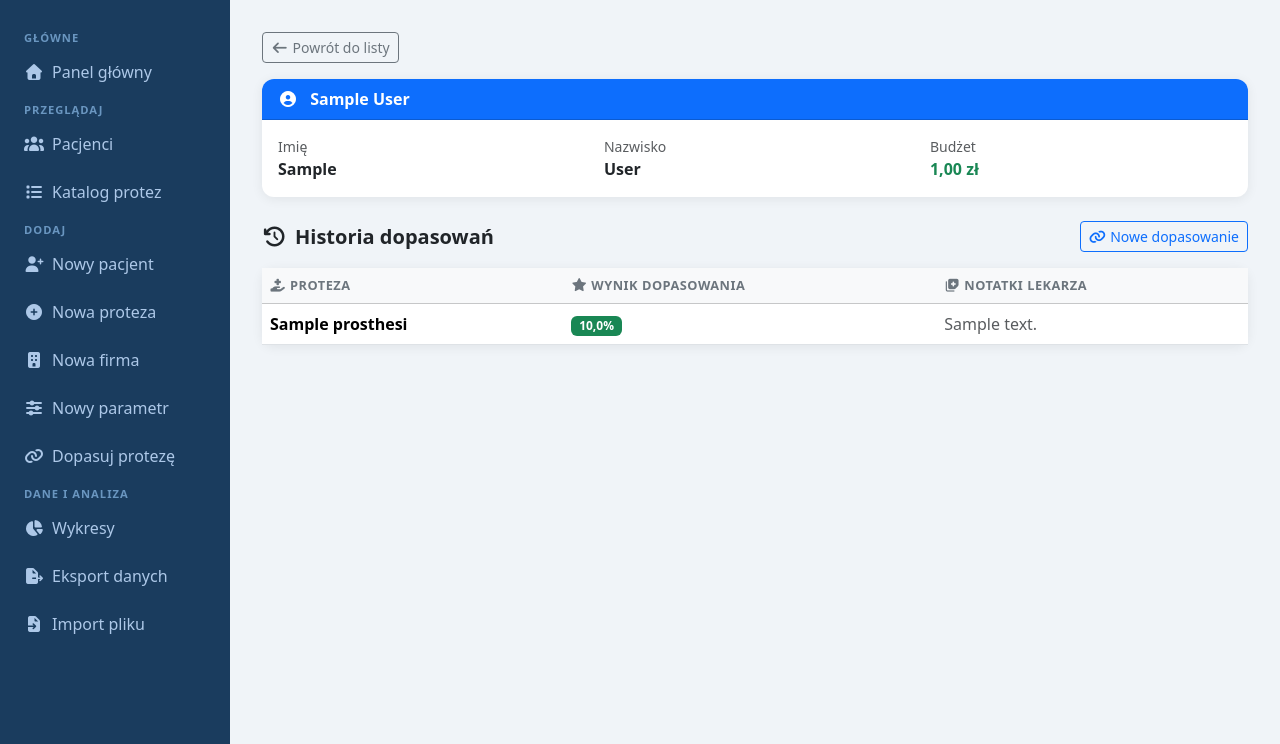
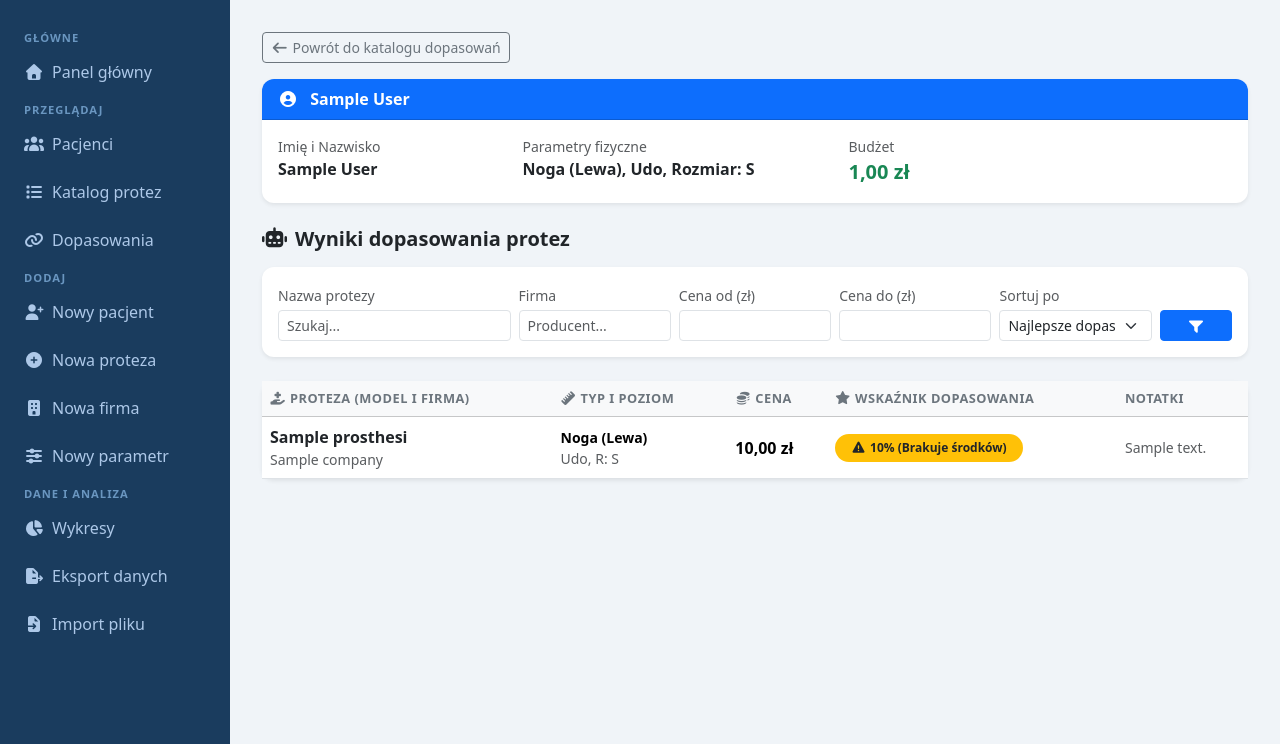
Before and after one commit to nataliastrzoda/django-prosthesis, a Django app: page /patient/1/ in a window 1280 px wide. Shown: the part 56-800 px from the top of the page. Run offline with Django 5.2, Linux system fonts and the light colour scheme; tables that the repository leaves empty hold one stand-in row (values such as "Sample post"); some libraries are stand-ins or nearby versions.

Commit message:
Dopasowania naprawione

```diff
--- a/web_app_project/templates/base.html
+++ b/web_app_project/templates/base.html
@@ -77,23 +77,25 @@
 
       <li><span class="nav-section">Główne</span></li>
       <li class="nav-item">
-        <a class="nav-link {% if request.path == '/' %}active{% endif %}"
-           href="{% url 'home' %}">
+        <a class="nav-link {% if request.path == '/' %}active{% endif %}" href="{% url 'home' %}">
           <i class="fa-solid fa-house me-2"></i>Panel główny
         </a>
       </li>
 
       <li><span class="nav-section">Przeglądaj</span></li>
       <li class="nav-item">
-        <a class="nav-link {% if 'patients' in request.path %}active{% endif %}"
-           href="{% url 'patients' %}">
+        <a class="nav-link {% if 'patients' in request.path %}active{% endif %}" href="{% url 'patients' %}">
           <i class="fa-solid fa-users me-2"></i>Pacjenci
         </a>
       </li>
       <li class="nav-item">
-        <a class="nav-link {% if 'prostheses' in request.path %}active{% endif %}"
-           href="{% url 'prosthesis_list' %}">
+        <a class="nav-link {% if 'prostheses' in request.path %}active{% endif %}" href="{% url 'prosthesis_list' %}">
           <i class="fa-solid fa-list me-2"></i>Katalog protez
+        </a>
+      </li>
+      <li class="nav-item">
+        <a class="nav-link {% if 'matches' in request.path %}active{% endif %}" href="{% url 'matches_list' %}">
+          <i class="fa-solid fa-link me-2"></i>Dopasowania
         </a>
       </li>
 
@@ -118,28 +120,20 @@
           <i class="fa-solid fa-sliders me-2"></i>Nowy parametr
         </a>
       </li>
-      <li class="nav-item">
-        <a class="nav-link" href="{% url 'add_match' %}">
-          <i class="fa-solid fa-link me-2"></i>Dopasuj protezę
-        </a>
-      </li>
 
       <li><span class="nav-section">Dane i analiza</span></li>
       <li class="nav-item">
-        <a class="nav-link {% if 'charts' in request.path %}active{% endif %}"
-           href="{% url 'charts' %}">
+        <a class="nav-link {% if 'charts' in request.path %}active{% endif %}" href="{% url 'charts' %}">
           <i class="fa-solid fa-chart-pie me-2"></i>Wykresy
         </a>
       </li>
       <li class="nav-item">
-        <a class="nav-link {% if 'export' in request.path %}active{% endif %}"
-           href="{% url 'export_data' %}">
+        <a class="nav-link {% if 'export' in request.path %}active{% endif %}" href="{% url 'export_data' %}">
           <i class="fa-solid fa-file-export me-2"></i>Eksport danych
         </a>
       </li>
       <li class="nav-item">
-        <a class="nav-link {% if 'import' in request.path %}active{% endif %}"
-           href="{% url 'import_file' %}">
+        <a class="nav-link {% if 'import' in request.path %}active{% endif %}" href="{% url 'import_file' %}">
           <i class="fa-solid fa-file-import me-2"></i>Import pliku
         </a>
       </li>
--- a/web_app_project/templates/home.html
+++ b/web_app_project/templates/home.html
@@ -77,9 +77,9 @@
     </a>
   </div>
   <div class="col-sm-6 col-lg-3">
-    <a href="{% url 'add_match' %}" class="card text-decoration-none text-dark p-3 d-flex flex-row align-items-center gap-3">
+    <a href="{% url 'matches_list' %}" class="card text-decoration-none text-dark p-3 d-flex flex-row align-items-center gap-3">
       <i class="fa-solid fa-link fa-lg text-warning"></i>
-      <span class="fw-semibold">Dopasuj protezę</span>
+      <span class="fw-semibold">Katalog dopasowań</span>
     </a>
   </div>
 </div>
--- a/web_app_project/templates/patient_profile.html
+++ b/web_app_project/templates/patient_profile.html
@@ -1,72 +1,121 @@
 {% extends 'base.html' %}
-{% block title %}{{ patient }} – Profil{% endblock %}
+{% block title %}Profil Pacjenta: {{ patient }}{% endblock %}
 
 {% block content %}
-<a href="{% url 'patients' %}" class="btn btn-sm btn-outline-secondary mb-3">
-  <i class="fa-solid fa-arrow-left me-1"></i>Powrót do listy
+<a href="{% url 'matches_list' %}" class="btn btn-sm btn-outline-secondary mb-3">
+  <i class="fa-solid fa-arrow-left me-1"></i>Powrót do katalogu dopasowań
 </a>
 
-<!-- Karta pacjenta -->
-<div class="card mb-4">
-  <div class="card-header bg-primary text-white">
+<div class="card mb-4 shadow-sm border-0">
+  <div class="card-header bg-primary text-white rounded-top">
     <i class="fa-solid fa-user-circle me-2"></i>
     <strong>{{ patient.first_name }} {{ patient.last_name }}</strong>
   </div>
   <div class="card-body">
     <div class="row">
-      <div class="col-md-4">
-        <div class="text-muted small">Imię</div>
-        <div class="fw-semibold">{{ patient.first_name }}</div>
+      <div class="col-md-3">
+        <div class="text-muted small">Imię i Nazwisko</div>
+        <div class="fw-semibold">{{ patient.first_name }} {{ patient.last_name }}</div>
       </div>
       <div class="col-md-4">
-        <div class="text-muted small">Nazwisko</div>
-        <div class="fw-semibold">{{ patient.last_name }}</div>
+        <div class="text-muted small">Parametry fizyczne</div>
+        <div class="fw-semibold">
+          {% if patient.limb_type %}
+            {{ patient.limb_type }} ({{ patient.side }}), {{ patient.amputation_level }}, Rozmiar: {{ patient.size }}
+          {% else %}
+            <span class="text-warning">Brak danych</span>
+          {% endif %}
+        </div>
       </div>
-      <div class="col-md-4">
+      <div class="col-md-5">
         <div class="text-muted small">Budżet</div>
-        <div class="fw-semibold text-success">{{ patient.budget|floatformat:2 }} zł</div>
+        <div class="fw-semibold text-success fs-5">{{ patient.budget|floatformat:2 }} zł</div>
       </div>
     </div>
   </div>
 </div>
 
-<!-- Historia dopasowań -->
-<div class="d-flex justify-content-between align-items-center mb-3">
-  <h5 class="mb-0 fw-bold">
-    <i class="fa-solid fa-clock-rotate-left me-2"></i>Historia dopasowań
-  </h5>
-  <a href="{% url 'add_match' %}" class="btn btn-sm btn-outline-primary">
-    <i class="fa-solid fa-link me-1"></i>Nowe dopasowanie
-  </a>
+<h5 class="mb-3 fw-bold"><i class="fa-solid fa-robot me-2"></i>Wyniki dopasowania protez</h5>
+
+<div class="card shadow-sm mb-4 border-0 bg-white">
+  <div class="card-body">
+    <form method="get" class="row g-2 align-items-end">
+      <div class="col-md-3">
+        <label class="form-label small text-muted mb-1">Nazwa protezy</label>
+        <input type="text" name="search_name" class="form-control form-control-sm" value="{{ search_name }}" placeholder="Szukaj...">
+      </div>
+      <div class="col-md-2">
+        <label class="form-label small text-muted mb-1">Firma</label>
+        <input type="text" name="search_company" class="form-control form-control-sm" value="{{ search_company }}" placeholder="Producent...">
+      </div>
+      <div class="col-md-2">
+        <label class="form-label small text-muted mb-1">Cena od (zł)</label>
+        <input type="number" name="min_price" class="form-control form-control-sm" value="{{ min_price }}">
+      </div>
+      <div class="col-md-2">
+        <label class="form-label small text-muted mb-1">Cena do (zł)</label>
+        <input type="number" name="max_price" class="form-control form-control-sm" value="{{ max_price }}">
+      </div>
+      <div class="col-md-2">
+        <label class="form-label small text-muted mb-1">Sortuj po</label>
+        <select name="sort_by" class="form-select form-select-sm">
+          <option value="-match_score" {% if sort_by == '-match_score' %}selected{% endif %}>Najlepsze dopasowanie</option>
+          <option value="match_score" {% if sort_by == 'match_score' %}selected{% endif %}>Najgorsze dopasowanie</option>
+          <option value="prosthesis__price" {% if sort_by == 'prosthesis__price' %}selected{% endif %}>Cena rosnąco</option>
+          <option value="-prosthesis__price" {% if sort_by == '-prosthesis__price' %}selected{% endif %}>Cena malejąco</option>
+        </select>
+      </div>
+      <div class="col-md-1">
+        <button type="submit" class="btn btn-primary btn-sm w-100"><i class="fa-solid fa-filter"></i></button>
+      </div>
+    </form>
+  </div>
 </div>
 
-<div class="card">
-  <div class="card-body p-0">
-    <table class="table table-hover mb-0">
+<div class="card shadow-sm border-0">
+  <div class="card-body p-0 table-responsive">
+    <table class="table table-hover mb-0 align-middle">
       <thead class="table-light">
         <tr>
-          <th><i class="fa-solid fa-hand-holding-medical me-1"></i>Proteza</th>
-          <th><i class="fa-solid fa-star me-1"></i>Wynik dopasowania</th>
-          <th><i class="fa-solid fa-notes-medical me-1"></i>Notatki lekarza</th>
+          <th><i class="fa-solid fa-hand-holding-medical me-1"></i>Proteza (Model i Firma)</th>
+          <th><i class="fa-solid fa-ruler me-1"></i>Typ i Poziom</th>
+          <th><i class="fa-solid fa-coins me-1"></i>Cena</th>
+          <th><i class="fa-solid fa-star me-1"></i>Wskaźnik dopasowania</th>
+          <th>Notatki</th>
         </tr>
       </thead>
       <tbody>
         {% for match in history %}
         <tr>
-          <td class="fw-semibold">{{ match.prosthesis.name }}</td>
           <td>
-            {% if match.match_score %}
-              <span class="badge bg-success">{{ match.match_score|floatformat:1 }}%</span>
+            <div class="fw-bold text-dark">{{ match.prosthesis.name }}</div>
+            <div class="small text-muted">{{ match.prosthesis.company.name }}</div>
+          </td>
+          <td>
+            {% if match.prosthesis.limb_type %}
+              <div class="small fw-semibold">{{ match.prosthesis.limb_type }} ({{ match.prosthesis.side }})</div>
+              <div class="small text-muted">{{ match.prosthesis.amputation_level }}, R: {{ match.prosthesis.size }}</div>
             {% else %}
-              <span class="text-muted">–</span>
+              <span class="small text-muted">Brak</span>
             {% endif %}
           </td>
-          <td class="text-muted">{{ match.doctor_notes|default:"Brak notatek" }}</td>
+          <td class="fw-semibold">{{ match.prosthesis.price|floatformat:2 }} zł</td>
+          <td>
+            {% if match.match_score < 0 %}
+              <span class="badge bg-danger rounded-pill px-3 py-2"><i class="fa-solid fa-xmark me-1"></i>Nie pasuje fizycznie</span>
+            {% elif match.match_score >= 100 %}
+              <span class="badge bg-success rounded-pill px-3 py-2"><i class="fa-solid fa-check-double me-1"></i>100% dopasowania</span>
+            {% else %}
+              <span class="badge bg-warning text-dark rounded-pill px-3 py-2"><i class="fa-solid fa-triangle-exclamation me-1"></i>{{ match.match_score|floatformat:0 }}% (Brakuje środków)</span>
+            {% endif %}
+          </td>
+          <td class="text-muted small">{{ match.doctor_notes|default:"-" }}</td>
         </tr>
         {% empty %}
         <tr>
-          <td colspan="3" class="text-center text-muted py-4">
-            <i class="fa-solid fa-clipboard me-1"></i>Brak historii dopasowań
+          <td colspan="5" class="text-center text-muted py-5">
+            <i class="fa-solid fa-folder-open fa-2x mb-3 opacity-50"></i>
+            <p class="mb-0">Brak wyników do wyświetlenia dla podanych kryteriów.</p>
           </td>
         </tr>
         {% endfor %}
--- a/web_app_project/urls.py
+++ b/web_app_project/urls.py
@@ -10,7 +10,8 @@ urlpatterns = [
     path("add-prosthesis/",   views.add_prosthesis,  name="add_prosthesis"),
     path("add-company/",      views.add_company,     name="add_company"),
     path("add-parameter/",    views.add_parameter,   name="add_parameter"),
-    path("add-match/",        views.add_match,       name="add_match"),
+    path("matches/",          views.matches_list,    name="matches_list"),
+
     # Eksport
     path("export/",           views.export_data,     name="export_data"),
     path("export/csv/",       views.export_csv,      name="export_csv"),
--- a/web_app_project/views.py
+++ b/web_app_project/views.py
@@ -11,6 +11,7 @@ from django.http import HttpResponse
 from .models import *
 from .forms import *
 from django.core.paginator import Paginator
+from django.db.models import Q, Count
 
 
 def home(request):
@@ -29,12 +30,9 @@ def home(request):
         "chart_data":       chart_data,
     })
 
-from django.db.models import Q
 
 def prosthesis_list(request):
     prostheses = Prosthesis.objects.select_related("company").all().order_by("name")
-
-
     search = request.GET.get("search", "")
 
     if search:
@@ -42,7 +40,6 @@ def prosthesis_list(request):
             Q(name__icontains=search) |
             Q(company__name__icontains=search)
         )
-
 
     min_price = request.GET.get("min_price", "")
     max_price = request.GET.get("max_price", "")
@@ -59,16 +56,13 @@ def prosthesis_list(request):
         except ValueError:
             pass
 
-
     per_page = request.GET.get("per_page", 10)
-
     try:
         per_page = int(per_page)
     except ValueError:
         per_page = 10
 
     paginator = Paginator(prostheses, per_page)
-
     page_number = request.GET.get("page", 1)
     page_obj = paginator.get_page(page_number)
 
@@ -83,16 +77,75 @@ def prosthesis_list(request):
 
 def patient_profile(request, id):
     patient = get_object_or_404(Patient, id=id)
-    history = PatientProsthesis.objects.filter(patient=patient)
+    history = PatientProsthesis.objects.filter(patient=patient).select_related('prosthesis', 'prosthesis__company')
+
+    # Filtrowanie po parametrach GET
+    search_name = request.GET.get("search_name", "")
+    search_company = request.GET.get("search_company", "")
+    min_price = request.GET.get("min_price", "")
+    max_price = request.GET.get("max_price", "")
+    sort_by = request.GET.get("sort_by", "-match_score")
+
+    if search_name:
+        history = history.filter(prosthesis__name__icontains=search_name)
+    if search_company:
+        history = history.filter(prosthesis__company__name__icontains=search_company)
+    if min_price:
+        try: history = history.filter(prosthesis__price__gte=float(min_price))
+        except ValueError: pass
+    if max_price:
+        try: history = history.filter(prosthesis__price__lte=float(max_price))
+        except ValueError: pass
+
+    # Sortowanie domyślne: od najlepszych dopasowań (zielone -> żółte -> czerwone)
+    if sort_by in ["match_score", "-match_score", "prosthesis__price", "-prosthesis__price"]:
+        history = history.order_by(sort_by)
+    else:
+        history = history.order_by('-match_score')
+
     return render(
-        request, "patient_profile.html", {"patient": patient, "history": history}
+        request, "patient_profile.html",
+        {
+            "patient": patient,
+            "history": history,
+            "search_name": search_name,
+            "search_company": search_company,
+            "min_price": min_price,
+            "max_price": max_price,
+            "sort_by": sort_by,
+        }
     )
+
+def matches_list(request):
+    """Zupełnie nowy widok: Katalog dopasowań pacjentów."""
+    # Adnotacja: Policz tylko te protezy, które pasują fizycznie (match_score >= 0)
+    patients = Patient.objects.annotate(
+        valid_matches=Count('patientprosthesis', filter=Q(patientprosthesis__match_score__gte=0))
+    ).order_by('-valid_matches', 'last_name')
+
+    search = request.GET.get("search", "")
+    if search:
+        patients = patients.filter(
+            Q(first_name__icontains=search) | Q(last_name__icontains=search)
+        )
+
+    per_page = request.GET.get("per_page", 10)
+    try: per_page = int(per_page)
+    except ValueError: per_page = 10
+
+    paginator = Paginator(patients, per_page)
+    page_number = request.GET.get("page", 1)
+    page_obj = paginator.get_page(page_number)
+
+    return render(request, "matches_list.html", {
+        "page_obj": page_obj,
+        "search": search,
+        "per_page": per_page,
+    })
 
 
 def patients(request):
     patients = Patient.objects.all()
-
-
     search = request.GET.get("search", "")
     min_budget = request.GET.get("min_budget", "")
 
@@ -106,16 +159,13 @@ def patients(request):
     if min_budget:
         patients = patients.filter(budget__gte=min_budget)
 
-
     per_page = request.GET.get("per_page", 10)
-
     try:
         per_page = int(per_page)
     except ValueError:
         per_page = 10
 
     paginator = Paginator(patients.order_by("last_name"), per_page)
-
     page_number = request.GET.get("page", 1)
     page_obj = paginator.get_page(page_number)
 
@@ -131,13 +181,14 @@ def patients(request):
     )
 
 
+# ── LOGIKA ALGORYTMÓW DOPASOWANIA ─────────────────────────────────────────────
+
 def calculate_size(level, circumference):
     """Logika przeliczająca obwód kikuta na rozmiar leja protetycznego."""
     if not circumference or not level:
         return None
 
     c = float(circumference)
-
     if level in ['Udo', 'Staw biodrowy']:
         if c < 40: return 'S'
         elif c <= 50: return 'M'
@@ -154,22 +205,61 @@ def calculate_size(level, circumference):
         if c < 20: return 'S'
         elif c <= 26: return 'M'
         else: return 'L'
-    return 'M' # Wartość domyślna
+    return 'M'
+
+def calculate_match_score(patient, prosthesis):
+    """Logika obliczająca wynik dopasowania protezy do pacjenta."""
+    # 1. Filtr bezwzględny (Twardy)
+    if (patient.limb_type != prosthesis.limb_type or
+        patient.side != prosthesis.side or
+        patient.amputation_level != prosthesis.amputation_level or
+        patient.size != prosthesis.size):
+        return -1.0  # -1 oznacza brak dopasowania (czerwony X)
+
+    # 2. Filtr budżetowy (Miękki)
+    if prosthesis.price <= 0:
+        return 100.0  # Zabezpieczenie przed błędem dzielenia przez zero
+
+    percentage = (patient.budget / prosthesis.price) * 100
+    return min(percentage, 100.0)  # Maksymalnie 100%
+
 
 def add_patient(request):
     if request.method == "POST":
         form = PatientForm(request.POST)
         if form.is_valid():
-            # Zatrzymujemy zapis do bazy (commit=False), żeby dodać nasz rozmiar
             patient = form.save(commit=False)
             patient.size = calculate_size(patient.amputation_level, patient.circumference)
-            patient.save() # Dopiero teraz zapisujemy do bazy SQLite
+            patient.save()
 
-            messages.success(request, f"Pacjent {patient.first_name} {patient.last_name} zapisany! Wyliczony rozmiar leja to: {patient.size}")
+            # Automatyczne dopasowanie do wszystkich protez w bazie
+            for prosthesis in Prosthesis.objects.all():
+                score = calculate_match_score(patient, prosthesis)
+                PatientProsthesis.objects.create(patient=patient, prosthesis=prosthesis, match_score=score)
+
+            messages.success(request, f"Pacjent {patient.first_name} {patient.last_name} zapisany! System wygenerował dopasowania (Rozmiar: {patient.size}).")
             return redirect("/")
     else:
         form = PatientForm()
     return render(request, "add_patient.html", {"form": form})
+
+
+def add_prosthesis(request):
+    if request.method == "POST":
+        form = ProsthesisForm(request.POST)
+        if form.is_valid():
+            prosthesis = form.save()
+
+            # Automatyczne dopasowanie nowej protezy do wszystkich pacjentów
+            for patient in Patient.objects.all():
+                score = calculate_match_score(patient, prosthesis)
+                PatientProsthesis.objects.create(patient=patient, prosthesis=prosthesis, match_score=score)
+
+            messages.success(request, "Proteza zapisana poprawnie! System zaktualizował profile pacjentów.")
+            return redirect("/")
+    else:
+        form = ProsthesisForm()
+    return render(request, "add_prosthesis.html", {"form": form})
 
 
 def add_company(request):
@@ -196,19 +286,9 @@ def add_parameter(request):
     return render(request, "add_parameter.html", {"form": form})
 
 
-def add_prosthesis(request):
-    if request.method == "POST":
-        form = ProsthesisForm(request.POST)
-        if form.is_valid():
-            form.save()
-            messages.success(request, "Proteza zapisana poprawnie!")
-            return redirect("/")
-    else:
-        form = ProsthesisForm()
-    return render(request, "add_prosthesis.html", {"form": form})
-
-
 def add_match(request):
+    # Ten widok służy już tylko do ręcznych poprawek (np. notatek lekarza),
+    # ponieważ relacje generują się automatycznie.
     if request.method == "POST":
         form = PatientProsthesisForm(request.POST)
         if form.is_valid():
@@ -445,7 +525,6 @@ def _validate_rows(rows, model_type):
         )
         return errors
 
-    # Sprawdź czy kolumna numeryczna da się sparsować
     numeric_col = 2  # budżet dla patients, cena dla prostheses
     bad_rows = []
     for i, row in enumerate(rows[1:], start=2):
@@ -477,13 +556,11 @@ def import_file(request):
         messages.error(request, "Nie wybrano pliku.")
         return render(request, "import_file.html", {"preview": None})
 
-    # Sprawdź rozszerzenie
     filename = uploaded.name.lower()
     if not filename.endswith((".csv", ".xlsx", ".xls")):
         messages.error(request, f"Nieobsługiwany format pliku '{uploaded.name}'. Akceptowane: .csv, .xlsx")
         return render(request, "import_file.html", {"preview": None})
 
-    # Sprawdź rozmiar (max 10 MB)
     if uploaded.size > 10 * 1024 * 1024:
         messages.error(request, "Plik jest za duży. Maksymalny rozmiar to 10 MB.")
         return render(request, "import_file.html", {"preview": None})
@@ -498,7 +575,6 @@ def import_file(request):
         messages.warning(request, "Plik jest pusty.")
         return render(request, "import_file.html", {"preview": None})
 
-    # Walidacja struktury
     validation_errors = _validate_rows(rows, model_type)
     if validation_errors:
         for err in validation_errors:
```
Also changed, not shown: web_app_project/templates/add_prosthesis.html (+64 -10 lines), web_app_project/templates/matches_list.html (added, +83 -0 lines).
